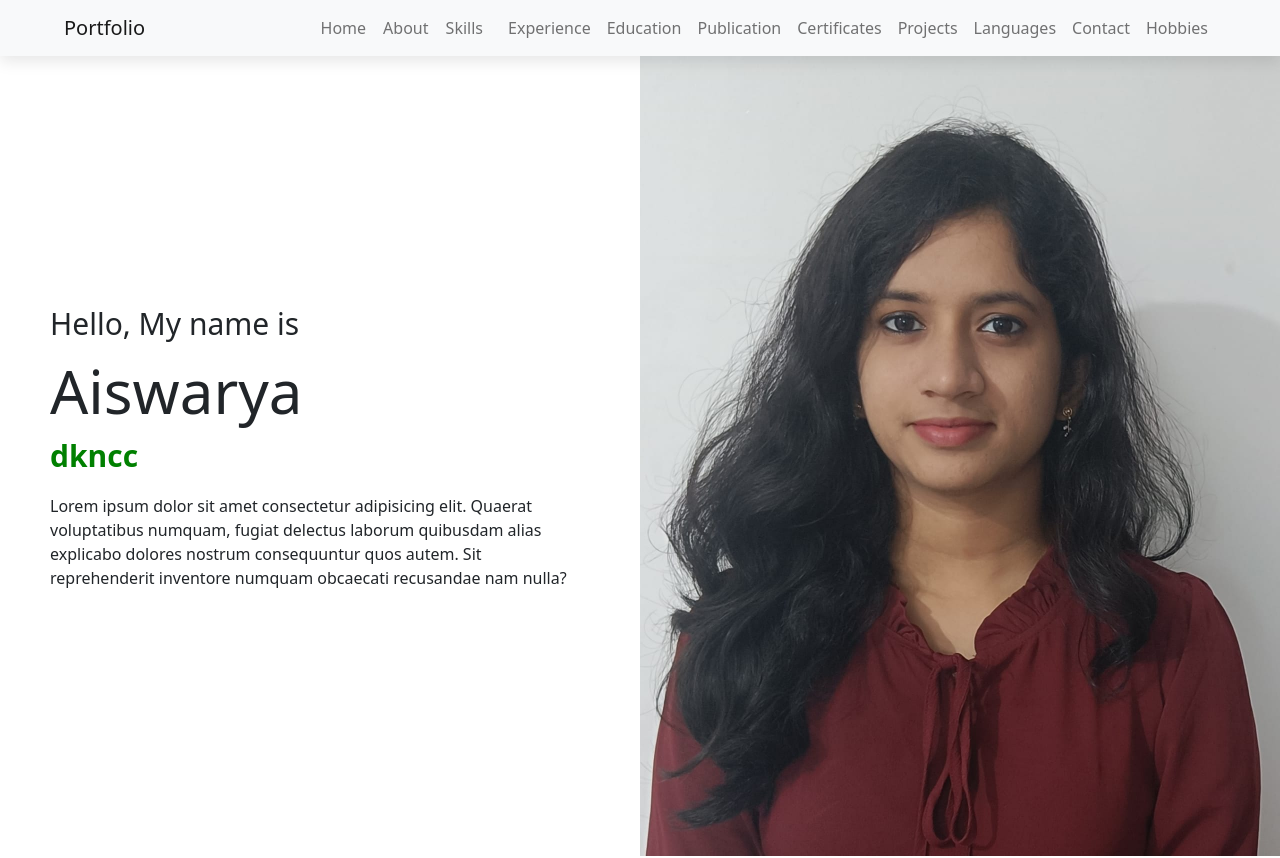
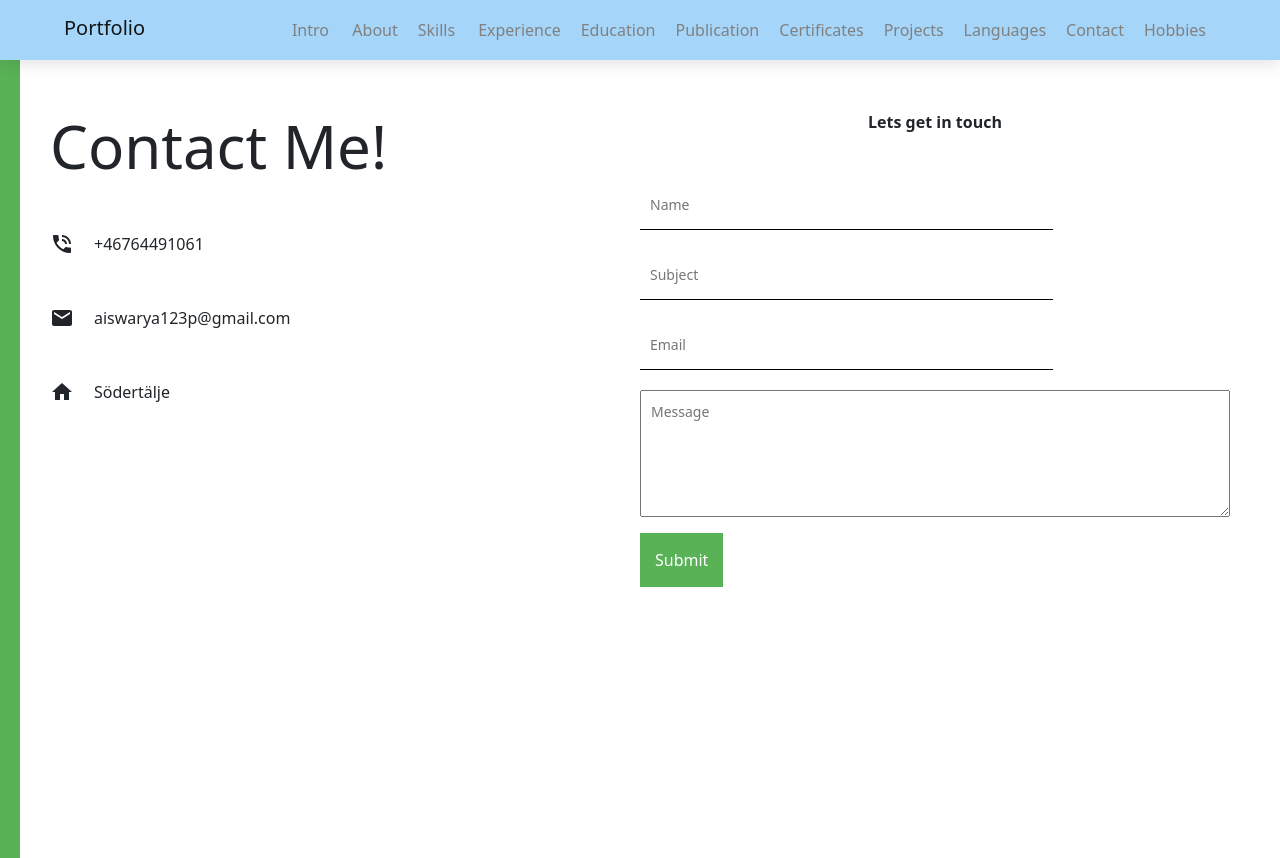
Before and after one commit to aiswarya-p04/Portfolio, a React (Create React App) app: page /contact in a window 1280 px wide. Shown: the top 858 px of the page. Built offline with nearby package versions, Linux system fonts and the light colour scheme.

Commit message:
corrected navigation of page flow,added contact

```diff
--- a/package.json
+++ b/package.json
@@ -14,6 +14,7 @@
     "react": "^18.2.0",
     "react-bootstrap": "^2.4.0",
     "react-dom": "^18.2.0",
+    "react-router-dom": "^6.3.0",
     "react-scripts": "5.0.1",
     "web-vitals": "^2.1.4"
   },
--- a/src/App.js
+++ b/src/App.js
@@ -1,13 +1,37 @@
 import Intro from "./components/intro/Intro";
 import About from "./components/about/About";
 import Inavbar from "./components/navbar/Inavbar";
+import {
+  // BrowserRouter as Router,
+  Routes,
+  Route
+} from "react-router-dom";
+import Home from "./components/Home";
+import Contact from "./components/Contact/Contact";
 
 function App() {
   return (
     <div >
-      <Inavbar/>
-    <Intro/>
-    <About/>
+      {/* <Inavbar />
+      <Intro />
+      <About /> */}
+<Inavbar/>
+      {/* <Home/> */}
+      <Routes>
+      <Route path="/"
+          element={<Home />} />
+        <Route path="/intro"
+          element={<Intro />} />
+
+        <Route path="/about"
+          element={<About />} />
+
+<Route path="/contact"
+          element={<Contact />} />
+
+
+      </Routes>
+
     </div>
   );
 }
--- /dev/null
+++ b/src/components/Contact/Contact.css
@@ -0,0 +1,85 @@
+.contact {
+    height: 100vh;
+    position: relative;
+  }
+
+  .c-bg {
+    width: 20px;
+    height: 100%;
+    background-color: #59b256;
+    position: absolute;
+  }
+
+  .c-wrapper {
+    padding: 50px;
+    display: flex;
+  }
+
+  .c-left {
+    flex: 1;
+  }
+
+  .c-right {
+    flex: 1;
+    display: flex;
+    flex-direction: column;
+    align-items: center;
+    justify-content: center;
+  }
+
+  .c-title {
+    font-size: 60px;
+    width: 80%;
+  }
+
+  .c-info-item {
+    display: flex;
+    align-items: center;
+    margin: 50px 0px;
+    font-weight: 300;
+    width: 70%;
+  }
+
+  .c-icon {
+    width: 30px;
+    height: 30px;
+    margin-right: 20px;
+  }
+
+  .c-desc {
+    font-weight: 500;
+  }
+
+  form {
+    margin-top: 20px;
+  }
+
+  .inputt{
+    width: 70%;
+    height: 50px;
+    border: none;
+    border-bottom: 1px solid black;
+    margin: 10px 0px;
+    font-size: 14px;
+    padding-left: 10px;
+
+  }
+
+
+  .textareaa{
+    width: 100%;
+    margin: 10px 0px;
+    font-size: 14px;
+    padding: 10px;
+  }
+
+
+
+  button {
+    border: none;
+    padding: 15px;
+    background-color: #59b256;
+    color: white;
+    font-weight: 500;
+    cursor: pointer;
+  }
--- /dev/null
+++ b/src/components/Contact/Contact.js
@@ -0,0 +1,48 @@
+import React from 'react'
+import "./Contact.css";
+import PhoneInTalkIcon from '@mui/icons-material/PhoneInTalk';
+import EmailIcon from '@mui/icons-material/Email';
+import HomeIcon from '@mui/icons-material/Home';
+
+const Contact = () => {
+  return (
+    <div className='contact'>
+      <div className="c-bg"></div>
+      <div className="c-wrapper">
+        <div className="c-left">
+          <h1 className="c-title">Contact Me!</h1>
+          <div className="c-info">
+            <div className="c-info-item">
+                    <PhoneInTalkIcon className='c-icon'/> +46764491061
+
+                    </div>
+                    <div className="c-info-item">
+                    <EmailIcon className='c-icon'/>aiswarya123p@gmail.com
+                    </div>
+
+                    <div className="c-info-item">
+                    <HomeIcon className='c-icon'/> Södertälje
+                    </div>
+                </div>
+            </div>
+            <div className="c-right">
+                <p className="c-desc">
+                    <b>Lets get in touch</b>
+                </p>
+                <form>
+                <input className='inputt' type="text" placeholder="Name" name="user_name" />
+            <input className='inputt' type="text" placeholder="Subject" name="user_subject" />
+            <input className='inputt' type="text" placeholder="Email" name="user_email" />
+            <textarea className='textareaa' rows="5" placeholder="Message" name="message" />
+            <button>Submit</button>
+                </form>
+            </div>
+        </div>
+
+
+
+    </div>
+  )
+}
+
+export default Contact
--- /dev/null
+++ b/src/components/Home.js
@@ -0,0 +1,18 @@
+import React from 'react'
+// import Inavbar from './navbar/Inavbar';
+import Intro from './intro/Intro';
+import About from './about/About';
+import Contact from './Contact/Contact';
+
+const Home = () => {
+  return (
+    <div>
+      {/* <Inavbar /> */}
+      <Intro />
+      <About />
+      <Contact/>
+    </div>
+  )
+}
+
+export default Home
--- a/src/components/intro/intro.css
+++ b/src/components/intro/intro.css
@@ -69,7 +69,8 @@ transform: translateY(-50px);
 }
 
 .i-img{
-    width: 100%;
-    height: 100%;
+    width: 90%;
+    height: 90%;
     object-fit: cover;
+    border-radius: 50%;
 }
--- a/src/components/navbar/Inavbar.js
+++ b/src/components/navbar/Inavbar.js
@@ -3,37 +3,45 @@ import "./inavbar.css";
 import Navbar from 'react-bootstrap/Navbar'
 import Container from '@mui/material/Container';
 import Nav from 'react-bootstrap/Nav';
+import {Link} from "react-router-dom";
+
+
 
 
 const Inavbar = () => {
 
   return (
     <>
-<Navbar bg="light" expand="lg" className='nav-bar' sticky="top">
+
+<Navbar  expand="lg" className='nav-bar' sticky="top">
   <Container>
     {/* <Navbar.Brand href="#home">Portfolio</Navbar.Brand> */}
     <Navbar.Toggle aria-controls="basic-navbar-nav" />
     <Navbar.Collapse id="basic-navbar-nav">
       <Nav className="me-auto">
-      <Navbar.Brand className='brand' href="#home">Portfolio</Navbar.Brand>
-        <Nav.Link href="#home" className='links'>Home</Nav.Link>
-        <Nav.Link href="#" className='links'>About</Nav.Link>
-        <Nav.Link href="#" className='links'>Skills</Nav.Link>
-        <Nav.Link href="#" className='links'>Experience</Nav.Link>
-        <Nav.Link href="#" className='links'>Education</Nav.Link>
-        <Nav.Link href="#" className='links'>Publication</Nav.Link>
-        <Nav.Link href="#" className='links'>Certificates</Nav.Link>
-        <Nav.Link href="#" className='links'>Projects</Nav.Link>
-        <Nav.Link href="#" className='links'>Languages</Nav.Link>
-        <Nav.Link href="#" className='links'>Contact</Nav.Link>
-        <Nav.Link href="#" className='links'>Hobbies</Nav.Link>
+      <Navbar.Brand className='brand' href="/">Portfolio</Navbar.Brand>
+        <Link to="/intro" className='links'>Intro</Link>
+        <Link to="/about" className='links'>About</Link>
+        <Link to="#" className='links'>Skills</Link>
+        <Link to="#" className='links'>Experience</Link>
+        <Link to="#" className='links'>Education</Link>
+        <Link to="#" className='links'>Publication</Link>
+        <Link to="#" className='links'>Certificates</Link>
+        <Link to="#" className='links'>Projects</Link>
+        <Link to="#" className='links'>Languages</Link>
+        <Link to="/Contact" className='links'>Contact</Link>
+        <Link to="#" className='links'>Hobbies</Link>
 
       </Nav>
     </Navbar.Collapse>
   </Container>
 </Navbar>
+
+
+
     </>
   )
+
 }
 
 export default Inavbar
--- a/src/components/navbar/inavbar.css
+++ b/src/components/navbar/inavbar.css
@@ -7,7 +7,7 @@
 }
 .nav-bar{
   box-shadow: 0 5px 15px rgba(0, 0, 0, 0.1);
-
+  background: hsl(205, 86%, 81%);
 }
 .brand{
 flex: 5;
@@ -25,4 +25,15 @@ font-weight: 500;
   flex: 1;
   /* justify-content: space-between; */
   /* color: white; */
+  text-decoration: none;
+  padding: 10px;
+  justify-content: space-between;
+  color: grey;
+  transition:all 0.3s linear;
 }
+
+.links:hover{
+  /* background: hsl(205, 86%, 81%); */
+  color: hsl(205, 78%, 60%);
+  /* padding-left: 1.5rem; */
+}
--- a/src/index.js
+++ b/src/index.js
@@ -2,10 +2,16 @@ import React from 'react';
 import ReactDOM from 'react-dom/client';
 import App from './App';
 import 'bootstrap/dist/css/bootstrap.min.css';
+import {
+  BrowserRouter as Router,
+} from "react-router-dom";
 
 const root = ReactDOM.createRoot(document.getElementById('root'));
 root.render(
   <React.StrictMode>
+    <Router>
     <App />
+    </Router>
+
   </React.StrictMode>
 );
```
Also changed, not shown: 1 other file (tests, documents, lock files or other folders).
